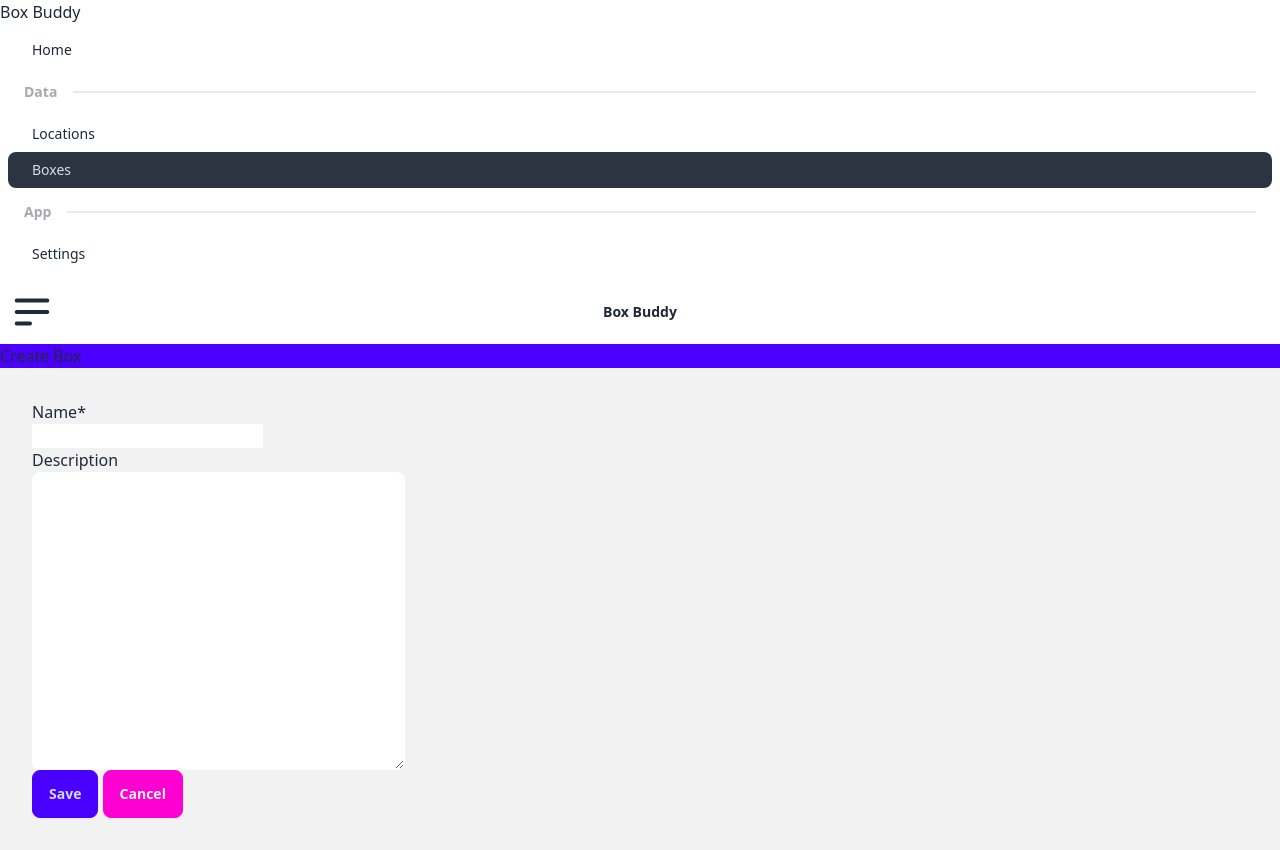
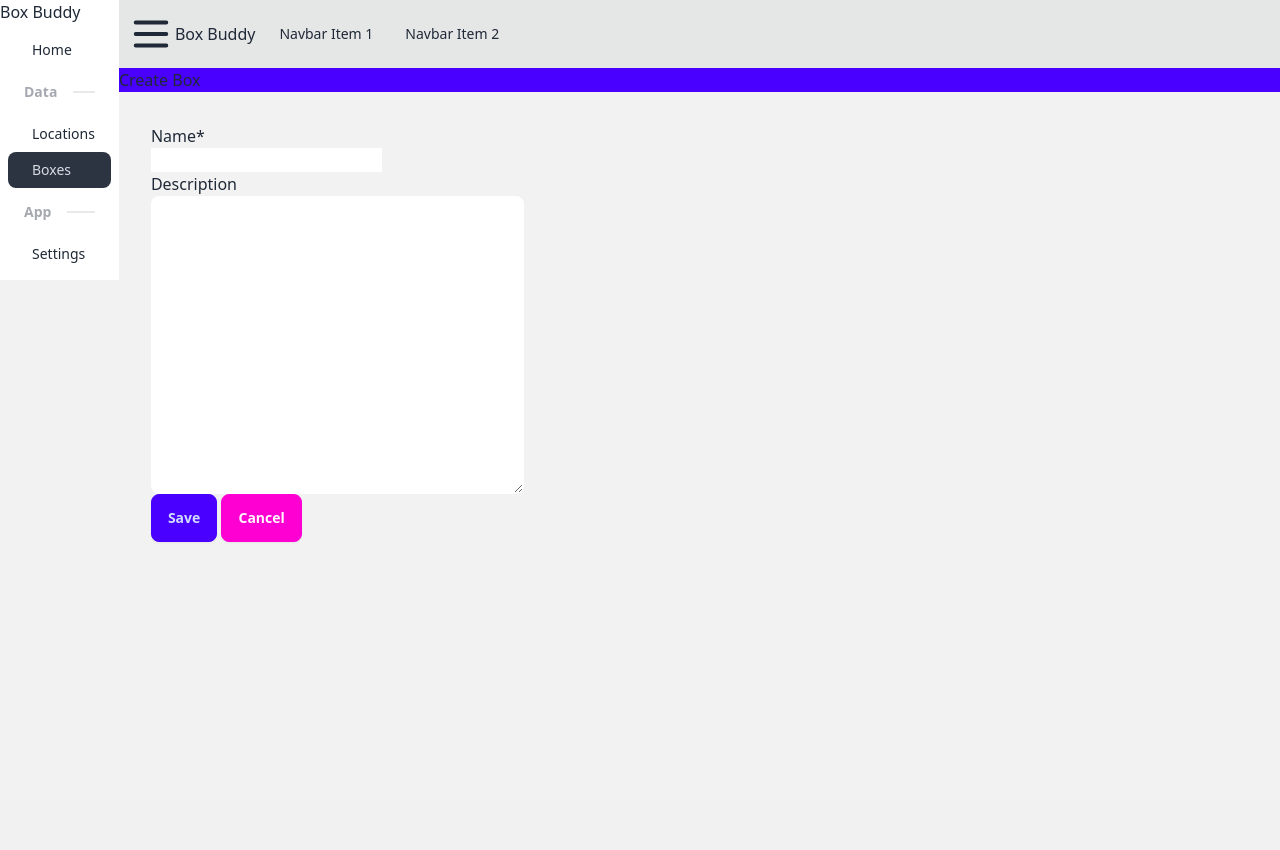
Before and after one commit to iandday/box_buddy, a Django app: page /box/create in a window 1280 px wide. After the commit the page ends 542 px from the top, so only its background shows below. Run offline with Django 5.2, Linux system fonts and the light colour scheme; the visitor is signed in with stand-in values (Sample User, id 1); parts of the project's set-up code (start-up, migrations or seed data) failed here and were passed over; some libraries are stand-ins or nearby versions.

Commit message:
fix(Core): still working on layout

```diff
--- a/templates/base.html
+++ b/templates/base.html
@@ -35,24 +35,23 @@
     {% endblock javascript %}
   </head>
   <body class="bg-base-200">
-    <div class="flex">
-      {% if not is_popup %}
-        {% block nav-sidebar %}
-          {% include "sidebar.html" %}
-        {% endblock nav-sidebar %}
-      {% endif %}
-      <div id="content"
-           class="content-wrapper w-full flex flex-col min-h-screen  main-wrapper transition-all duration-200 ease-in-out">
-        {% block top-navbar %}
+    <div class="drawer lg:drawer-open">
+      <input id="my-drawer-3" type="checkbox" class="drawer-toggle" />
+      <div class="drawer-content flex flex-col">
+        {% block navbar %}
           {% if not is_popup %}
             {% include 'navbar.html' %}
           {% endif %}
-        {% endblock top-navbar %}
-        <div class="flex items-center max-md:p-3 p-5 pb-0 flex-wrap justify-between">
+        {% endblock navbar %}
+        <div id="content"
+             class="content-wrapper w-full flex flex-col min-h-screen  main-wrapper transition-all duration-200 ease-in-out">
+          <div id="breadcrumbs"
+               class="flex items-center max-md:p-3 p-5 pb-0 flex-wrap justify-between">
             {% block breadcrumbs %}
             {% endblock breadcrumbs %}
           </div>
-        <div class="main-content h-full max-md:p-3 p-5 pt-2 pb-0">
+          <div id="main-content"
+               class="main-content h-full max-md:p-3 p-5 pt-2 pb-0">
             {% block messages %}
               {% if messages %}
                 <div class="toast z-20 whitespace-normal toast-top toast-end">
@@ -77,5 +76,14 @@
           </div>
         </div>
       </div>
+      <div class="drawer-side">
+        <label for="my-drawer-3" aria-label="close sidebar" class="drawer-overlay"></label>
+        {% if not is_popup %}
+          {% block nav-sidebar %}
+            {% include "sidebar.html" %}
+          {% endblock nav-sidebar %}
+        {% endif %}
+      </div>
+    </div>
   </body>
 </html>
--- a/templates/navbar.html
+++ b/templates/navbar.html
@@ -1,55 +1,28 @@
 {% load i18n %}
 
-<div class="navbar bg-base-100">
-  <div class="navbar-start">
-    <div id="menu-toggle"
-         tabindex="0"
-         role="button"
-         class="btn btn-ghost btn-circle">
+<div class="navbar bg-base-300 w-full">
+  <div class="flex-none lg:hidden">
+    <label for="my-drawer-3"
+           aria-label="open sidebar"
+           class="btn btn-square btn-ghost">
       <svg xmlns="http://www.w3.org/2000/svg"
-           class="h-5 w-5"
            fill="none"
            viewBox="0 0 24 24"
-           stroke="currentColor">
-        <path stroke-linecap="round" stroke-linejoin="round" stroke-width="2" d="M4 6h16M4 12h16M4 18h7" />
+           class="inline-block h-6 w-6 stroke-current">
+        <path stroke-linecap="round" stroke-linejoin="round" stroke-width="2" d="M4 6h16M4 12h16M4 18h16" />
       </svg>
-    </div>
+    </label>
   </div>
-  <div class="navbar-center max-sm:hidden">
-    <a class="btn btn-ghost  text-xl" href="{% url 'home' %}">{{ site_title }}</a>
-  </div>
-  <div class="navbar-end">
-    <div class="dropdown dropdown-bottom dropdown-end">
-      <div tabindex="0" role="button" class="btn btn-ghost btn-circle m-1">
-        <i class="fa-regular fa-user text-lg"></i>
-      </div>
-      <ul tabindex="0"
-          class="dropdown-content rounded-md  bg-base-300 z-20 w-48 p-2 shadow-2xl">
-        <li>
-          <a class="btn btn-sm btn-block btn-ghost justify-start"
-             href="{% url 'settings' %}">{% trans 'Settings' %}</a>
-        </li>
-        <li>
-          <a class="btn btn-sm btn-block btn-ghost justify-start"
-             href="{% url 'admin:password_change' %}">{% trans 'Change password' %}</a>
-        </li>
-        <li>
-          <a class="btn btn-sm btn-block btn-ghost justify-start"
-             onclick="$('#logout-form').submit()"
-             href="#">{% translate 'Log out' %}</a>
-        </li>
-        {% if site_url %}
-          <a class="btn btn-sm btn-block btn-ghost justify-start"
-             href="{{ site_url }}">{% translate 'View site' %}</a>
-        {% endif %}
-        {% if user.is_active and user.is_staff %}
-          {% url 'django-admindocs-docroot' as docsroot %}
-          {% if docsroot %}
-            <a class="btn btn-sm btn-block btn-ghost justify-start"
-               href="{{ docsroot }}">{% translate 'Documentation' %}</a>
-          {% endif %}
-        {% endif %}
-      </ul>
-    </div>
+  <div class="mx-2 flex-1 px-2">{{ site_title }}</div>
+  <div class="hidden flex-none lg:block">
+    <ul class="menu menu-horizontal">
+      <!-- Navbar menu content here -->
+      <li>
+        <a>Navbar Item 1</a>
+      </li>
+      <li>
+        <a>Navbar Item 2</a>
+      </li>
+    </ul>
   </div>
 </div>
--- a/templates/sidebar.html
+++ b/templates/sidebar.html
@@ -1,7 +1,7 @@
 {% load i18n %}
 
 <div id="sidebar"
-     class="flex max-md:hidden flex-col justify-between sidebar bg-base-100 border-base-200 border-e w-56">
+     class="flex max-md:hidden flex-col justify-between sidebar bg-base-100 border-base-200 border-e w-56 min-h-screen">
   <!-- Sidebar header with logo -->
   <a class="flex flex-row h-16 items-center p-2" href="{% url 'home' %}">
     {% if logo %}
```
Lines whose indentation alone changed are shown as unchanged.
